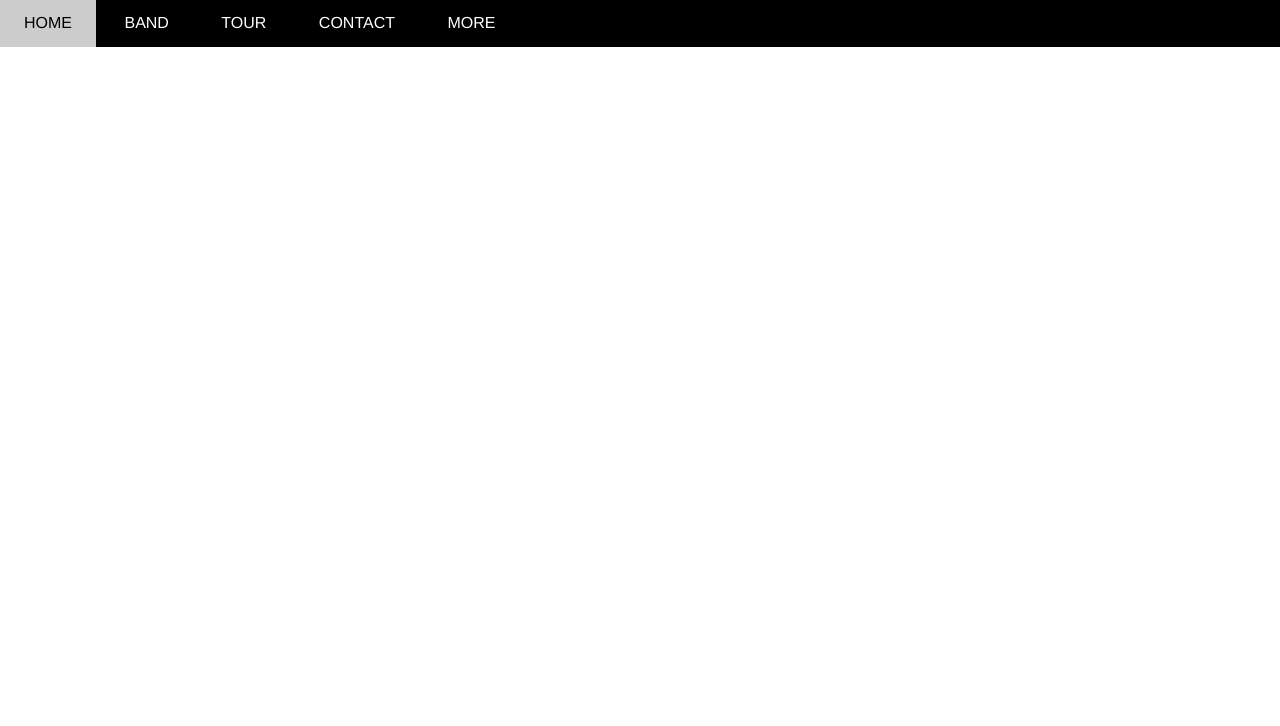
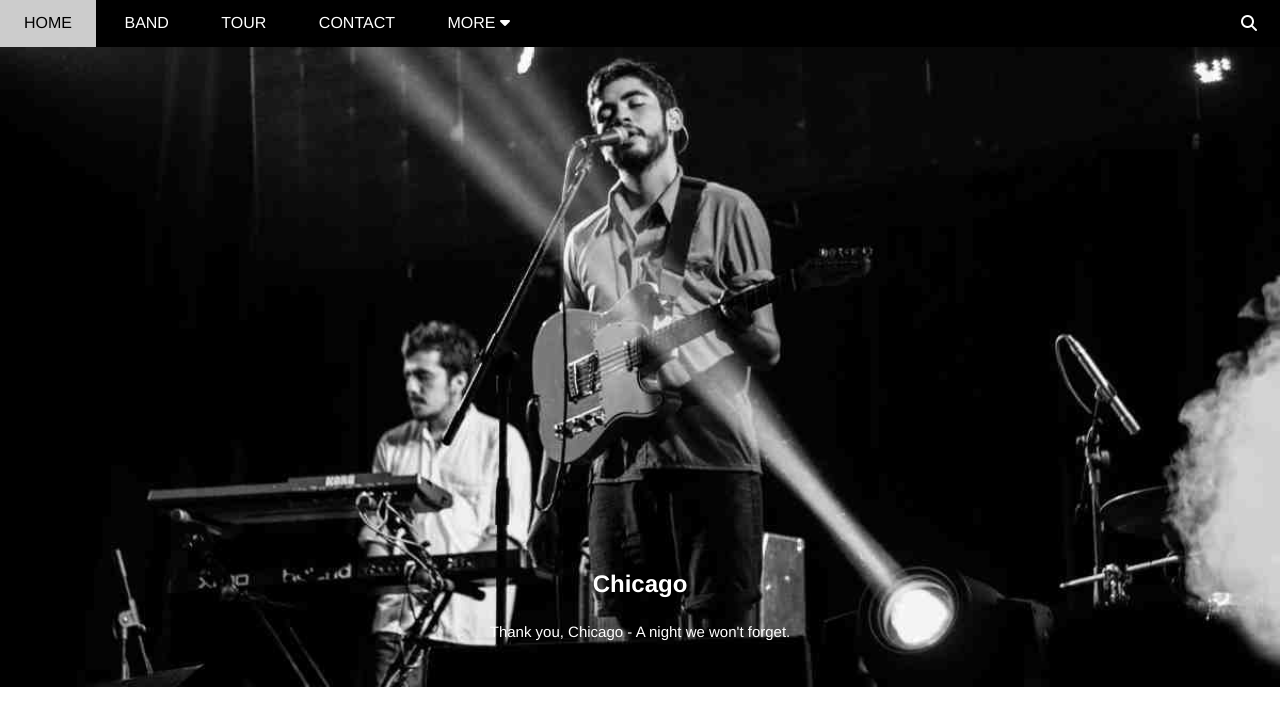
Before and after one commit to Keroberos26/w3school_rebuild, a plain HTML site: page index.html in a window 1280 px wide. Drawn offline with Linux system fonts and the light colour scheme.

Commit message:
Add an slider image and search btn

```diff
--- a/assets/css/style.css
+++ b/assets/css/style.css
@@ -28,17 +28,21 @@ html {
 }
 
 #header {
+    position: fixed;
+    top: 0;
+    left: 0;
+    right: 0;
     height: 46.5px;
     background-color: black;
+    z-index: 1;
 }
 
 #nav {
-
+    display: inline-block;
 }
 
 #nav li {
     display: inline-block;
-    padding: 0 24px;
     position: relative;
 }
 
@@ -66,30 +70,66 @@ html {
 #nav .subnav a {
     color: black;
     line-height: 38.5px;
+    padding: 0 100% 0 16px;
 }
 
 #nav .subnav li {
     display: block;
     height: 38.5px;
     min-width: 160px;
-    padding: 0 16px;
 }
 
 #nav > li > a {
+    padding: 0 24px;
     color: white;
     text-transform: uppercase;
+    line-height: 46.5px;
 }
 
 #nav li  a {
     text-decoration: none;
+}
+
+#header .search-btn {
+    float: right;
+    padding: 0 23px;
+    cursor: pointer;
+}
+
+#header .search-btn .icon-search{
+    color: white;
     line-height: 46.5px;
+}
 
+#header .search-btn:hover {
+    background-color: #f44336
 }
 
 #slider {
-    min-height: 500px;
-    /* background-color: #333; */
+    position: relative;
+    margin-top: 46.5px;
+    padding-top: 50%;
+    background: url('/assets/img/slider.jpg') top center / cover no-repeat;
 }
+
+#slider .text-content {
+    position: absolute;
+    bottom: 47px;
+    left: 50%;
+    transform: translateX(-50%);
+    color: white;
+}
+
+#slider .text-heading{
+    text-align: center;
+    font-size: 24px;
+}
+
+#slider .text-description{
+    margin-top: 25px;
+    font-size: 15px;
+}
+
 
 #content {
 
--- a/index.html
+++ b/index.html
@@ -6,17 +6,22 @@
     <meta name="viewport" content="width=device-width, initial-scale=1.0">
     <title>W3 School Rebuild</title>
     <link rel="stylesheet" href="./assets/css/style.css">
+    <script src="https://kit.fontawesome.com/8058390f3d.js" crossorigin="anonymous"></script>
 </head>
 <body>
     <div id="main">
         <div id="header">
+            <!-- Navigation -->
             <ul id="nav">
                 <li><a href="">Home</a></li>
                 <li><a href="">Band</a></li>
                 <li><a href="">Tour</a></li>
                 <li><a href="">Contact</a></li>
                 <li>
-                    <a href="">More</a>
+                    <a href="">
+                        More
+                        <i class="icon-caret-down fas fa-caret-down"></i>
+                    </a>
                     <ul class="subnav">
                         <li><a href="">Merchandise</a></li>
                         <li><a href="">Extra</a></li>
@@ -24,10 +29,18 @@
                     </ul>
                 </li>
             </ul>
+
+            <!-- Search button -->
+            <div class="search-btn">
+                <i class="icon-search fas fa-search"></i>
+            </div>
         </div>
 
         <div id="slider">
-
+            <div class="text-content">
+                <h2 class="text-heading">Chicago</h2>
+                <div class="text-description">Thank you, Chicago - A night we won't forget.</div>
+            </div>
         </div>
 
         <div id="content">
```
Also changed, not shown: assets/img/slider.jpg (added).
